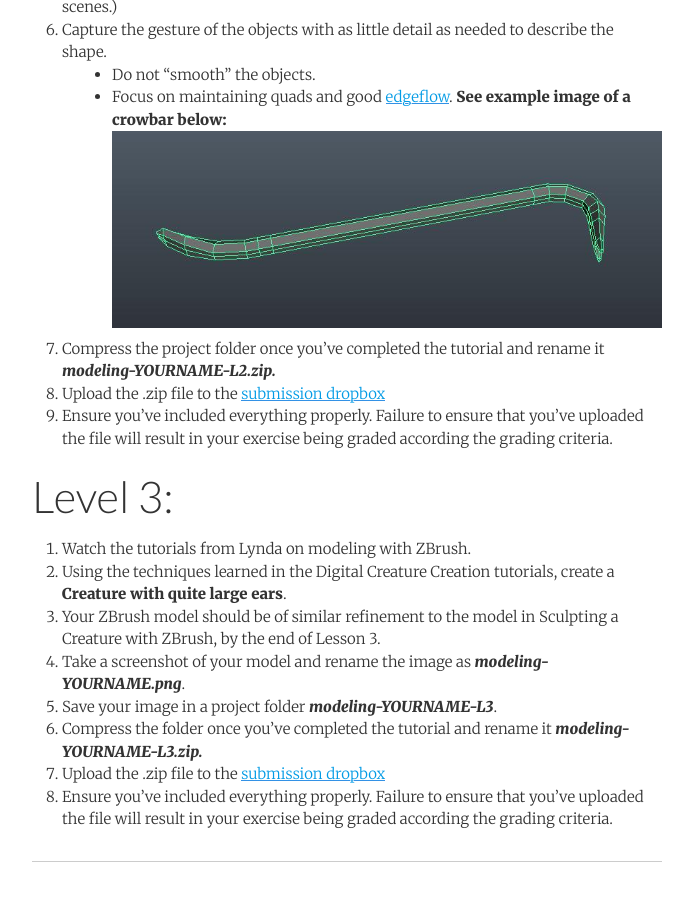
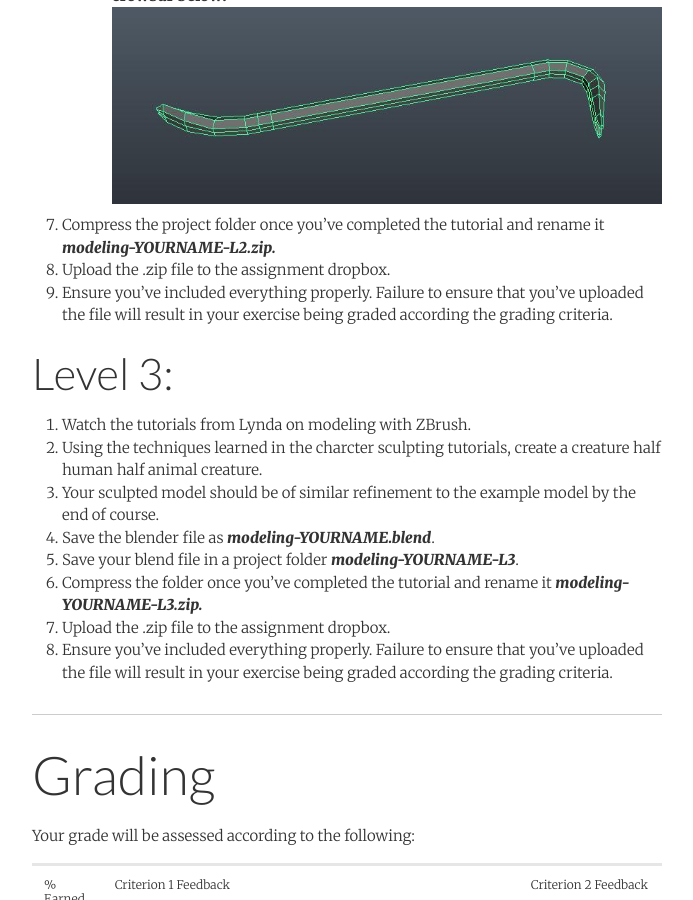
Before and after one commit to michael-collins/3d-modeling-rendering-animation-sp19--oer, a Jekyll site: the page built from _exercises/modeling-intro/modeling-intro.md, in a window 1280 px wide and 900 px high, scrolled down 3339 px. Shown: the whole window, without its empty margins (293-986 px from the left). Built offline with Jekyll 4.4.1, drawn with Linux system fonts in a browser that asks for light colours; nearby versions of some CDN libraries; some of the changed text lies outside the part shown.

Commit message:
Update modeling-intro.md

```diff
--- a/_exercises/modeling-intro/modeling-intro.md
+++ b/_exercises/modeling-intro/modeling-intro.md
@@ -13,33 +13,26 @@
 
 **Level 1: Novice Students**
 
-Blender Reference Sheet: [Blender Hotkeys](http://download.blender.org/documentation/BlenderHotkeyReference.pdf)
-
-Youtube - Modeling advice: [Good Edge Flow](https://www.youtube.com/watch?v=Lip59doQQRk)
-
-Lynda - Watch up to Chapter 3: [Blender Essentials](https://www.lynda.com/Blender-tutorials/Blender-Essential-Training/87088-2.html?org=psu.edu)
-
-Lynda - Watch Chapter 3 - Creating furniture videos 1 and 2:
+- Blender Reference Sheet: [Blender Hotkeys](http://download.blender.org/documentation/BlenderHotkeyReference.pdf)
+- Youtube - Modeling advice: [Good Edge Flow](https://www.youtube.com/watch?v=Lip59doQQRk)
+- Lynda - Watch up to Chapter 3: [Blender Essentials](https://www.lynda.com/Blender-tutorials/Blender-Essential-Training/87088-2.html?org=psu.edu)
+- Lynda - Watch Chapter 3 - Creating furniture videos 1 and 2:
 [Modeling the Eames Chair](https://www.lynda.com/Blender-tutorials/Beginning-Eames-chair/360620/384027-4.html?org=psu.edu)
-
-Modeling reference: [Speed modeling a chair](https://www.youtube.com/watch?v=xvpcchM9AfA)
+- Modeling reference: [Speed modeling a chair](https://www.youtube.com/watch?v=xvpcchM9AfA)
 
 **Level 2: Intermediate Students**
 
-Lynda - Watch up to Chapter 6: [Maya Essentials](https://www.lynda.com/Maya-tutorials/Maya-2018-Essential-Training/604210-2.html?org=psu.edu)
-
-[Lynda.com - Advanced Modeling](https://www.lynda.com/Maya-tutorials/Maya-Advanced-Modeling/622047-2.html?org=psu.edu)
+- Lynda - Watch up to Chapter 6: [Maya Essentials](https://www.lynda.com/Maya-tutorials/Maya-2018-Essential-Training/604210-2.html?org=psu.edu)
+- [Lynda.com - Advanced Modeling](https://www.lynda.com/Maya-tutorials/Maya-Advanced-Modeling/622047-2.html?org=psu.edu)
 
 **Level 3: Experienced Students**
 
-[Lynda.com - ZBrush Essential Training](https://www.lynda.com/ZBrush-4-tutorials/Essential-Training/76980-2.html?org=psu.edu) (Lessons 1- 7)
-[Lynda.com - Sculpting a Creature with ZBrush](https://www.lynda.com/Photoshop-tutorials/Welcome/366834/386733-4.html?org=psu.edu) (Lessons 1 - 3)
+- [Character scuptling](https://www.lynda.com/Blender-tutorials/Sculpting-fine-details/135362/146888-4.html?org=psu.edu)
 
 **Reference Websites**
 
-[Youtube: Good Edge Flow](https://www.youtube.com/watch?v=Lip59doQQRk)
-
-[Random Objects Generator](http://www.randomlists.com/things)
+- [Youtube: Good Edge Flow](https://www.youtube.com/watch?v=Lip59doQQRk)
+- [Random Objects Generator](http://www.randomlists.com/things)
 
 ## Steps to Completion
 
@@ -63,7 +56,7 @@
 5. Clean up your [edge flow](https://www.youtube.com/watch?v=Lip59doQQRk).
 5. Save the 3D scene file as **_{{ page.submission-id }}_** in the project folder.
 6. Compress the project folder once you’ve completed the tutorial and rename it **_{{ page.submission-id }}-L1.zip._**
-7. Upload the .zip file to the [submission dropbox]({{ site.assignments.[page.exercise].dropbox-url }})
+7. Upload the .zip file to the assignment dropbox.
 8. Ensure you’ve included everything properly. Failure to ensure that you’ve uploaded the file will result in your exercise being graded according the grading criteria.
 
 ### <a name="level-2"></a>Level 2:
@@ -85,16 +78,16 @@
     **See example image of a crowbar below:**
     ![Polygon model of crowbar]({{ site.baseurl }}{{ page.asset-path }}/maya-modeling-1.jpg)
 7. Compress the project folder once you’ve completed the tutorial and rename it **_{{ page.submission-id }}-L2.zip._**
-8. Upload the .zip file to the [submission dropbox]({{ site.assignments.[page.exercise].dropbox-url }})
+8. Upload the .zip file to the assignment dropbox.
 9. Ensure you’ve included everything properly. Failure to ensure that you’ve uploaded the file will result in your exercise being graded according the grading criteria.
 
 ### <a name="level-3"></a>Level 3:
 
 1. Watch the tutorials from Lynda on modeling with ZBrush.
-2. Using the techniques learned in the Digital Creature Creation tutorials, create a **Creature with quite large ears**.
-3. Your ZBrush model should be of similar refinement to the model in Sculpting a Creature with ZBrush, by the end of Lesson 3.
-4. Take a screenshot of your model and rename the image as **_{{ page.submission-id }}.png_**.
-5. Save your image in a project folder **_{{ page.submission-id }}-L3_**.
+2. Using the techniques learned in the charcter sculpting tutorials, create a creature half human half animal creature.
+3. Your sculpted model should be of similar refinement to the example model by the end of course.
+4. Save the blender file as **_{{ page.submission-id }}.blend_**.
+5. Save your blend file in a project folder **_{{ page.submission-id }}-L3_**.
 6. Compress the folder once you’ve completed the tutorial and rename it **_{{ page.submission-id }}-L3.zip._**
-7. Upload the .zip file to the [submission dropbox]({{ site.assignments.[page.exercise].dropbox-url }})
+7. Upload the .zip file to the assignment dropbox.
 8. Ensure you’ve included everything properly. Failure to ensure that you’ve uploaded the file will result in your exercise being graded according the grading criteria.
```
